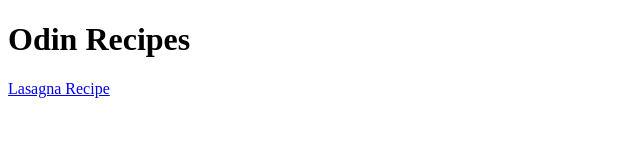
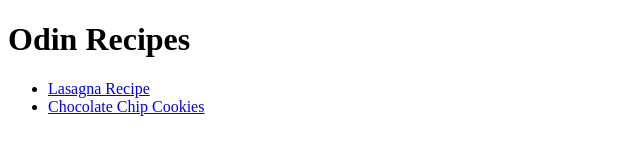
Before and after one commit to cave5/Recipes, a plain HTML site: page index.html in a window 1280 px wide. Shown: the whole page, without its empty margins (0-640 px from the left). Drawn offline with Linux system fonts and the light colour scheme.

Commit message:
finished cookies.html and have added it to index.html

```diff
--- a/index.html
+++ b/index.html
@@ -8,6 +8,9 @@
 </head>
 <body>
 <h1>Odin Recipes</h1>
-<a href="recipes/lasagna.html">Lasagna Recipe</a>
+    <ul>
+        <li><a href="recipes/lasagna.html">Lasagna Recipe</a></li>
+        <li><a href="recipes/cookies.html">Chocolate Chip Cookies</a></li>
+    </ul>
 </body>
 </html>
```
